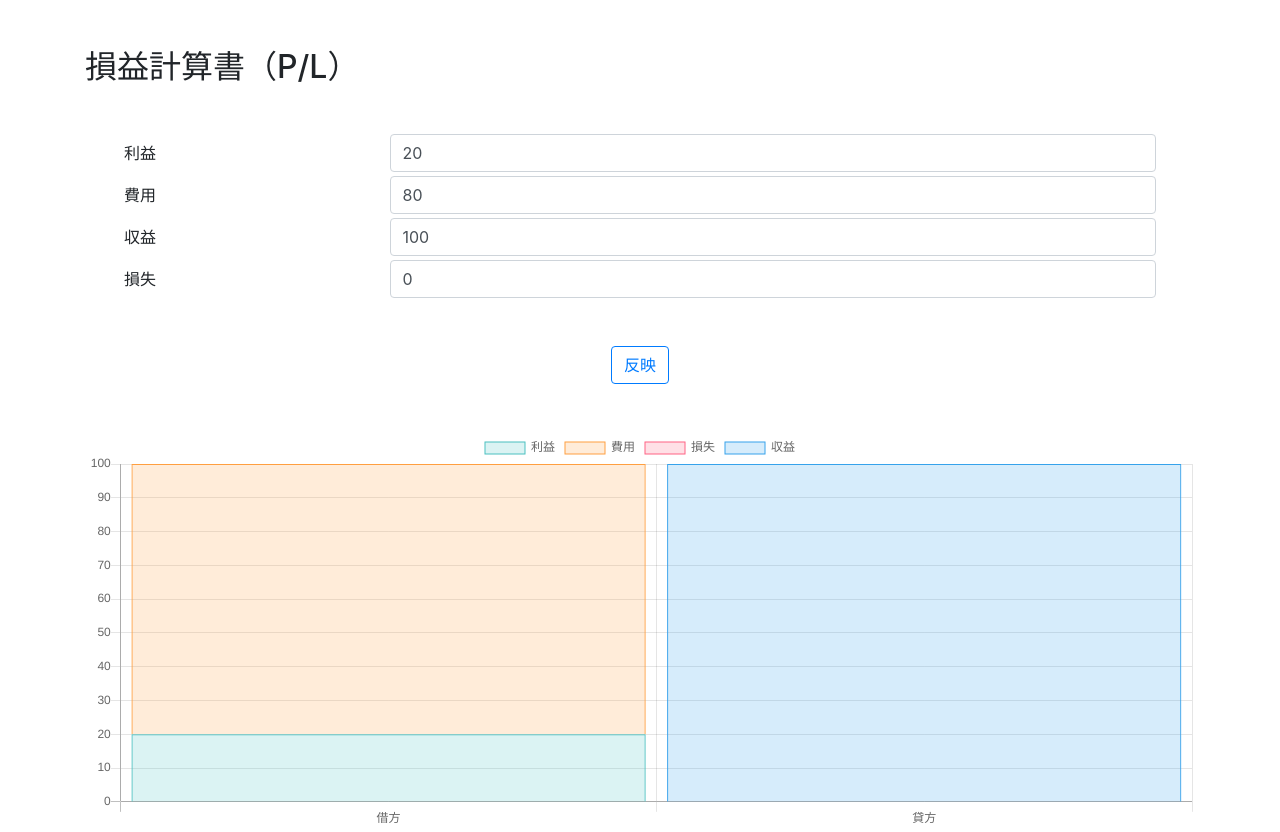
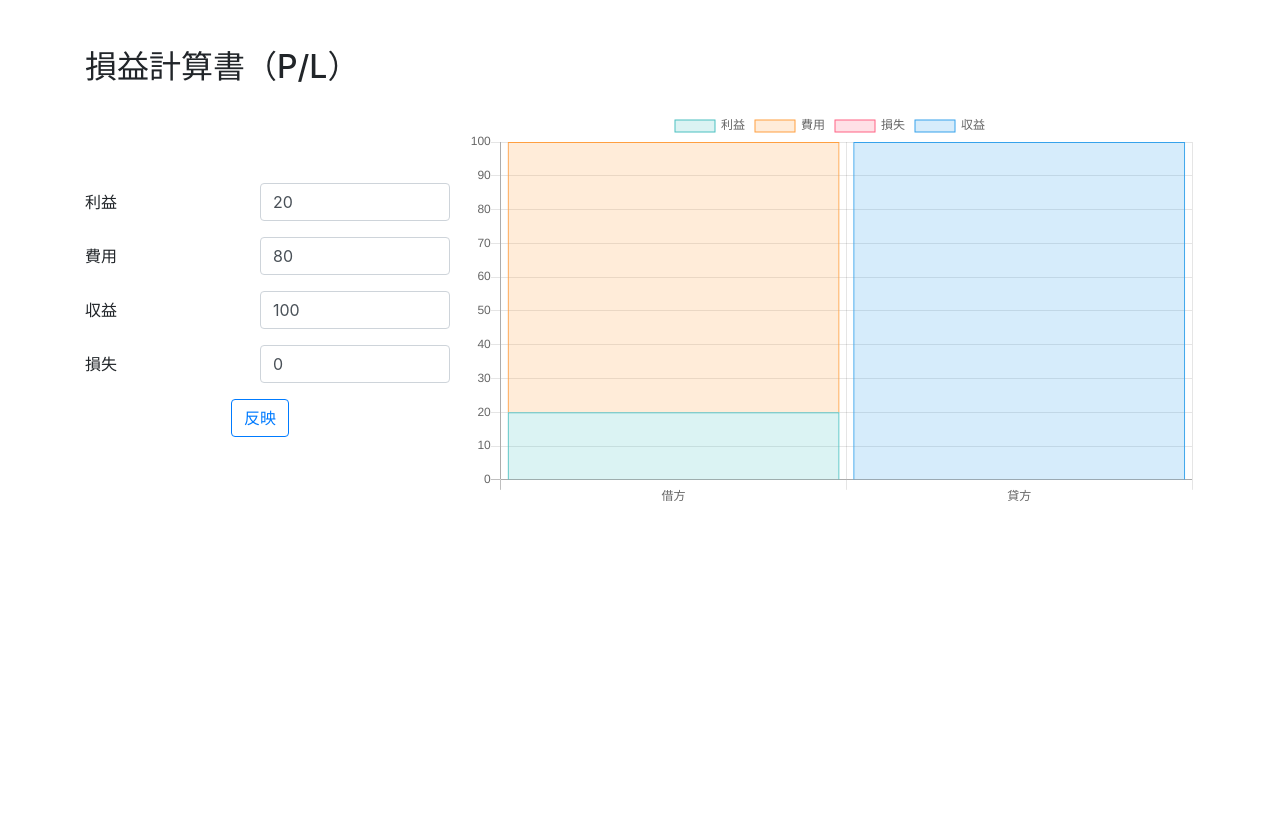
Before and after one commit to negi524/ir_graph, a Nuxt app: page /pl in a window 1280 px wide. After the commit the page ends 800 px from the top, so only its background shows below. Built offline with nearby package versions, Linux system fonts and the light colour scheme.

Commit message:
P/Lのレイアウト構成変更

```diff
--- a/pages/pl.vue
+++ b/pages/pl.vue
@@ -1,36 +1,36 @@
 <template>
   <div class="container">
     <h2 class="mt-5">損益計算書（P/L）</h2>
-    <div class="row mt-5 mx-4">
-      <label class="col-3 col-form-label">利益</label>
-      <div class="col-9">
-        <b-form-input v-model="netIncome" type="number" placeholder="利益" />
+    <div class="row mt-4">
+      <div class="col-4 my-auto">
+        <div class="form-group row">
+          <label class="col-6 col-form-label">利益</label>
+          <b-form-input v-model="netIncome" class="col-6" type="number" />
+        </div>
+        <div class="form-group row">
+          <label class="col-6 col-form-label">費用</label>
+          <b-form-input v-model="expenses" class="col-6" type="number" />
+        </div>
+        <div class="form-group row">
+          <label class="col-6 col-form-label">収益</label>
+          <b-form-input v-model="revenue" class="col-6" type="number" />
+        </div>
+        <div class="form-group row">
+          <label class="col-6 col-form-label">損失</label>
+          <b-form-input v-model="netLoss" class="col-6" type="number" />
+        </div>
+        <div class="row mt-3">
+          <b-button
+            class="mx-auto"
+            variant="outline-primary"
+            @click="fillData()"
+          >
+            反映
+          </b-button>
+        </div>
       </div>
+      <profit-and-loss class="col-8" :chart-data="datacollection" />
     </div>
-    <div class="row my-1 mx-4">
-      <label class="col-3 col-form-label">費用</label>
-      <div class="col-9">
-        <b-form-input v-model="expenses" type="number" placeholder="費用" />
-      </div>
-    </div>
-    <div class="row my-1 mx-4">
-      <label class="col-3 col-form-label">収益</label>
-      <div class="col-9">
-        <b-form-input v-model="revenue" type="number" placeholder="収益" />
-      </div>
-    </div>
-    <div class="row my-1 mx-4">
-      <label class="col-3 col-form-label">損失</label>
-      <div class="col-9">
-        <b-form-input v-model="netLoss" type="number" placeholder="損失" />
-      </div>
-    </div>
-    <div class="row my-5">
-      <b-button class="mx-auto" variant="outline-primary" @click="fillData()">
-        反映
-      </b-button>
-    </div>
-    <profit-and-loss class="mt-4" :chart-data="datacollection" />
   </div>
 </template>
 
```
